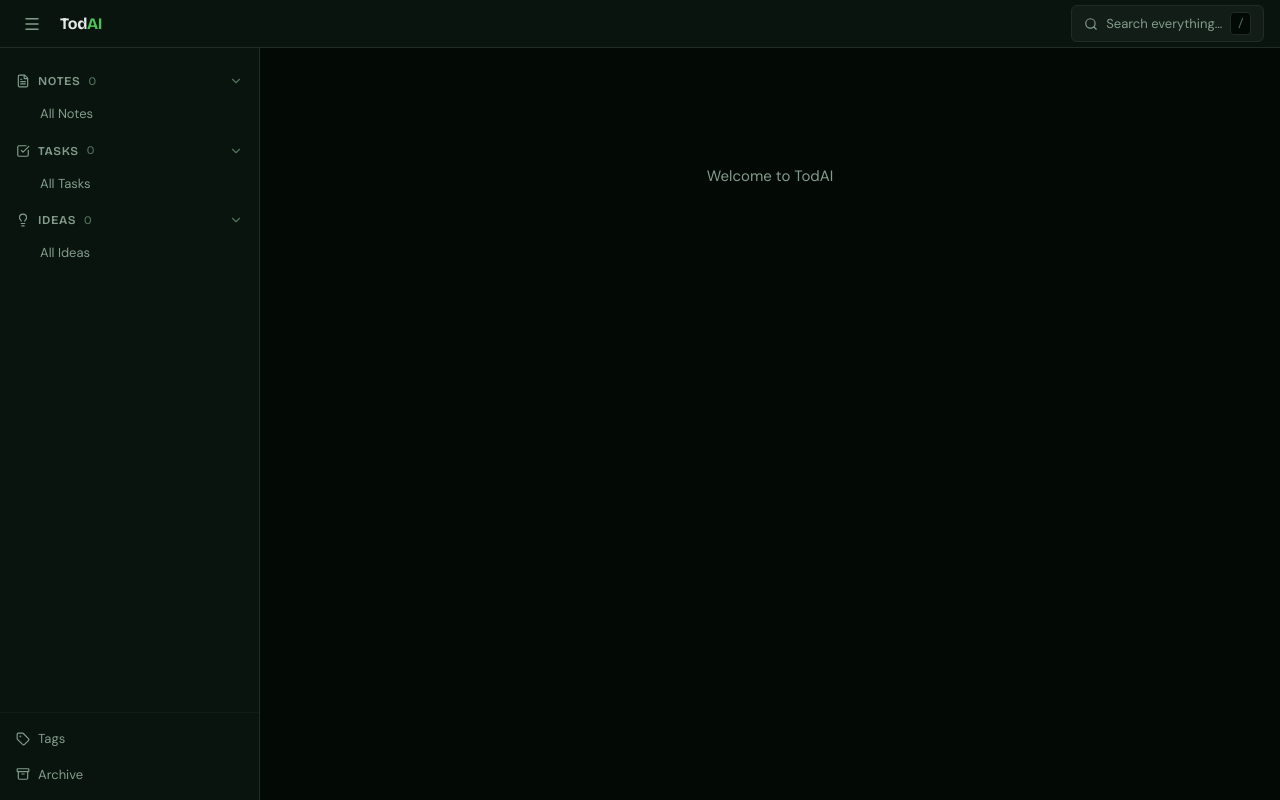
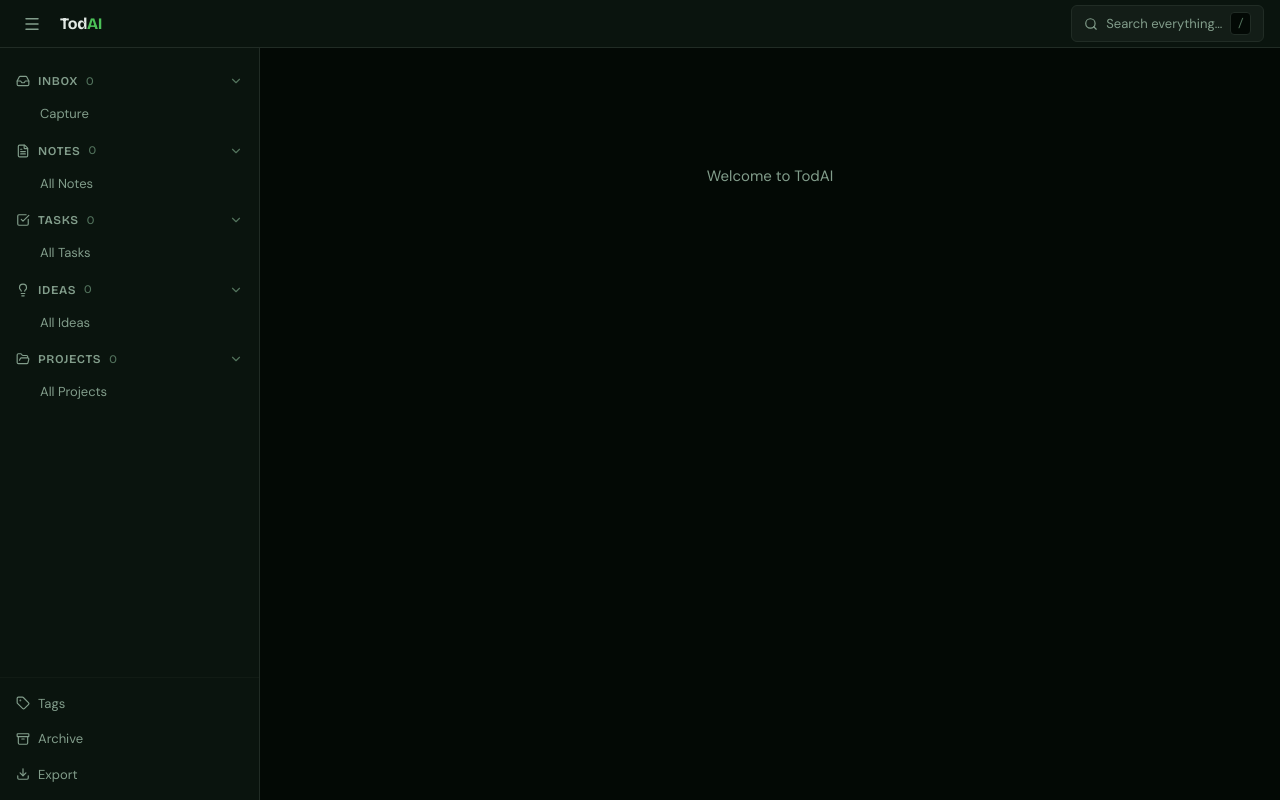
Before and after one commit to PatByc/TodAI, a React (Vite) app in the folder frontend/: page / in a window 1280 px wide. Built offline with nearby package versions, Linux system fonts and the light colour scheme; no server answers.

Commit message:
feat(02-07): update sidebar with Inbox/Projects sections and ExportButton
- Add Inbox section at top of entity nav with count badge
- Add Projects section after Ideas with count badge
- Create ExportButton with JSON/Markdown format dropdown
- Place ExportButton in sidebar footer utility section

```diff
--- /dev/null
+++ b/frontend/src/components/export/ExportButton.tsx
@@ -0,0 +1,187 @@
+/**
+ * Export button component with dropdown for JSON/Markdown format selection.
+ * Triggers browser download via the export API.
+ */
+
+import { useState, useRef, useEffect, useCallback } from "react"
+import { Download, Loader2 } from "lucide-react"
+import { exportData } from "@/api/export"
+
+export function ExportButton() {
+  const [isOpen, setIsOpen] = useState(false)
+  const [isExporting, setIsExporting] = useState(false)
+  const [error, setError] = useState<string | null>(null)
+  const containerRef = useRef<HTMLDivElement>(null)
+
+  const handleExport = useCallback(async (format: "json" | "markdown") => {
+    setIsOpen(false)
+    setIsExporting(true)
+    setError(null)
+    try {
+      await exportData(format)
+    } catch (err) {
+      setError(err instanceof Error ? err.message : "Export failed")
+    } finally {
+      setIsExporting(false)
+    }
+  }, [])
+
+  // Click outside to close
+  useEffect(() => {
+    function handleClickOutside(e: MouseEvent) {
+      if (containerRef.current && !containerRef.current.contains(e.target as Node)) {
+        setIsOpen(false)
+      }
+    }
+    if (isOpen) {
+      document.addEventListener("mousedown", handleClickOutside)
+      return () => document.removeEventListener("mousedown", handleClickOutside)
+    }
+  }, [isOpen])
+
+  // Close on Escape
+  useEffect(() => {
+    function handleKeyDown(e: KeyboardEvent) {
+      if (e.key === "Escape") {
+        setIsOpen(false)
+      }
+    }
+    if (isOpen) {
+      document.addEventListener("keydown", handleKeyDown)
+      return () => document.removeEventListener("keydown", handleKeyDown)
+    }
+  }, [isOpen])
+
+  return (
+    <div ref={containerRef} style={{ position: "relative" }}>
+      <button
+        onClick={() => {
+          if (!isExporting) {
+            setIsOpen((prev) => !prev)
+            setError(null)
+          }
+        }}
+        disabled={isExporting}
+        style={{
+          display: "flex",
+          alignItems: "center",
+          gap: "8px",
+          padding: "8px 16px",
+          fontSize: "13px",
+          color: "var(--muted-foreground)",
+          background: "transparent",
+          border: "none",
+          cursor: isExporting ? "wait" : "pointer",
+          width: "100%",
+          textAlign: "left",
+          fontFamily: "var(--font-body)",
+          opacity: isExporting ? 0.7 : 1,
+        }}
+      >
+        {isExporting ? (
+          <Loader2 size={14} style={{ animation: "spin 1s linear infinite" }} />
+        ) : (
+          <Download size={14} />
+        )}
+        Export
+      </button>
+
+      {isOpen && (
+        <div
+          style={{
+            position: "absolute",
+            bottom: "100%",
+            left: "8px",
+            marginBottom: "4px",
+            minWidth: "160px",
+            backgroundColor: "var(--secondary)",
+            border: "1px solid var(--border)",
+            borderRadius: "6px",
+            boxShadow: "0 4px 12px rgba(0,0,0,0.3)",
+            zIndex: 30,
+            overflow: "hidden",
+          }}
+        >
+          <button
+            onClick={() => void handleExport("json")}
+            style={{
+              display: "flex",
+              alignItems: "center",
+              gap: "8px",
+              width: "100%",
+              padding: "8px 12px",
+              background: "transparent",
+              border: "none",
+              cursor: "pointer",
+              color: "var(--foreground)",
+              fontFamily: "var(--font-body)",
+              fontSize: "13px",
+              textAlign: "left",
+            }}
+            onMouseEnter={(e) => {
+              e.currentTarget.style.backgroundColor = "var(--bg-hover)"
+            }}
+            onMouseLeave={(e) => {
+              e.currentTarget.style.backgroundColor = "transparent"
+            }}
+          >
+            Export as JSON
+          </button>
+          <button
+            onClick={() => void handleExport("markdown")}
+            style={{
+              display: "flex",
+              alignItems: "center",
+              gap: "8px",
+              width: "100%",
+              padding: "8px 12px",
+              background: "transparent",
+              border: "none",
+              cursor: "pointer",
+              color: "var(--foreground)",
+              fontFamily: "var(--font-body)",
+              fontSize: "13px",
+              textAlign: "left",
+            }}
+            onMouseEnter={(e) => {
+              e.currentTarget.style.backgroundColor = "var(--bg-hover)"
+            }}
+            onMouseLeave={(e) => {
+              e.currentTarget.style.backgroundColor = "transparent"
+            }}
+          >
+            Export as Markdown
+          </button>
+        </div>
+      )}
+
+      {error && (
+        <div
+          style={{
+            position: "absolute",
+            bottom: "100%",
+            left: "8px",
+            marginBottom: "4px",
+            padding: "6px 10px",
+            fontSize: "12px",
+            color: "var(--destructive)",
+            fontFamily: "var(--font-body)",
+            backgroundColor: "var(--card)",
+            border: "1px solid var(--destructive)",
+            borderRadius: "4px",
+            whiteSpace: "nowrap",
+          }}
+        >
+          {error}
+        </div>
+      )}
+
+      <style>{`
+        @keyframes spin {
+          from { transform: rotate(0deg); }
+          to { transform: rotate(360deg); }
+        }
+      `}</style>
+    </div>
+  )
+}
--- a/frontend/src/components/layout/Sidebar.tsx
+++ b/frontend/src/components/layout/Sidebar.tsx
@@ -1,10 +1,11 @@
 import { useState, useEffect, useCallback } from "react"
 import { Link, useRouterState } from "@tanstack/react-router"
-import { FileText, CheckSquare, Lightbulb, Tag, Archive } from "lucide-react"
+import { FileText, CheckSquare, Lightbulb, FolderOpen, Inbox, Tag, Archive } from "lucide-react"
 import { useSidebarStore } from "@/stores/sidebar"
 import { useCounts } from "@/hooks/useCounts"
 import { useFilterStore } from "@/stores/filters"
 import { SidebarSection } from "./SidebarSection"
+import { ExportButton } from "@/components/export/ExportButton"
 
 function useMediaQuery(query: string): boolean {
   if (typeof window === "undefined") return false
@@ -125,6 +126,22 @@ function SidebarContent({ onNavClick }: { onNavClick: () => void }) {
 
       <nav className="flex flex-col gap-1" style={{ flex: 1 }}>
         <SidebarSection
+          label="INBOX"
+          icon={Inbox}
+          count={counts?.inbox ?? 0}
+          defaultExpanded
+        >
+          <Link
+            to="/inbox"
+            onClick={onNavClick}
+            className="sidebar-nav-link"
+            style={activeLinkStyle("/inbox")}
+          >
+            Capture
+          </Link>
+        </SidebarSection>
+
+        <SidebarSection
           label="NOTES"
           icon={FileText}
           count={counts?.notes ?? 0}
@@ -169,6 +186,22 @@ function SidebarContent({ onNavClick }: { onNavClick: () => void }) {
             style={activeLinkStyle("/ideas")}
           >
             All Ideas
+          </Link>
+        </SidebarSection>
+
+        <SidebarSection
+          label="PROJECTS"
+          icon={FolderOpen}
+          count={counts?.projects ?? 0}
+          defaultExpanded
+        >
+          <Link
+            to="/projects"
+            onClick={onNavClick}
+            className="sidebar-nav-link"
+            style={activeLinkStyle("/projects")}
+          >
+            All Projects
           </Link>
         </SidebarSection>
       </nav>
@@ -222,6 +255,7 @@ function SidebarContent({ onNavClick }: { onNavClick: () => void }) {
             <span style={{ fontSize: "10px", marginLeft: "auto", opacity: 0.7 }}>ON</span>
           )}
         </button>
+        <ExportButton />
       </div>
     </>
   )
```
